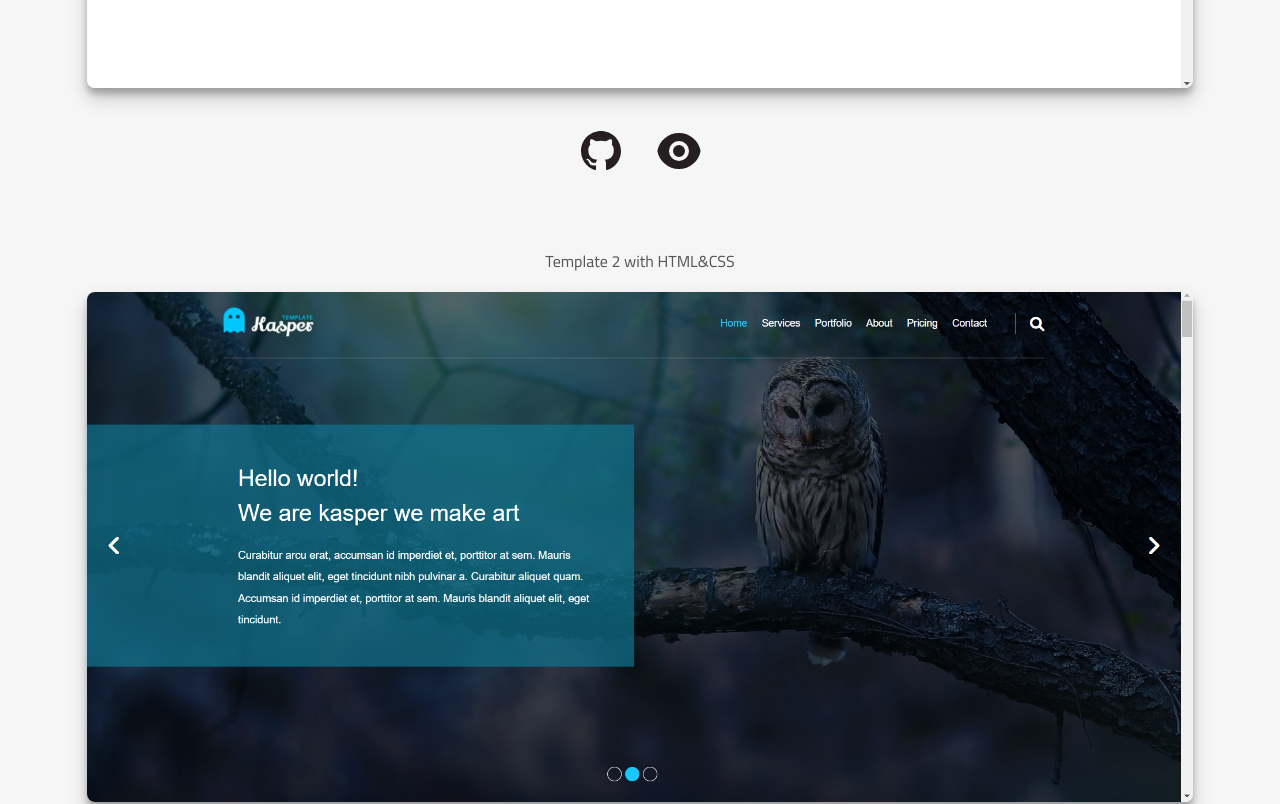
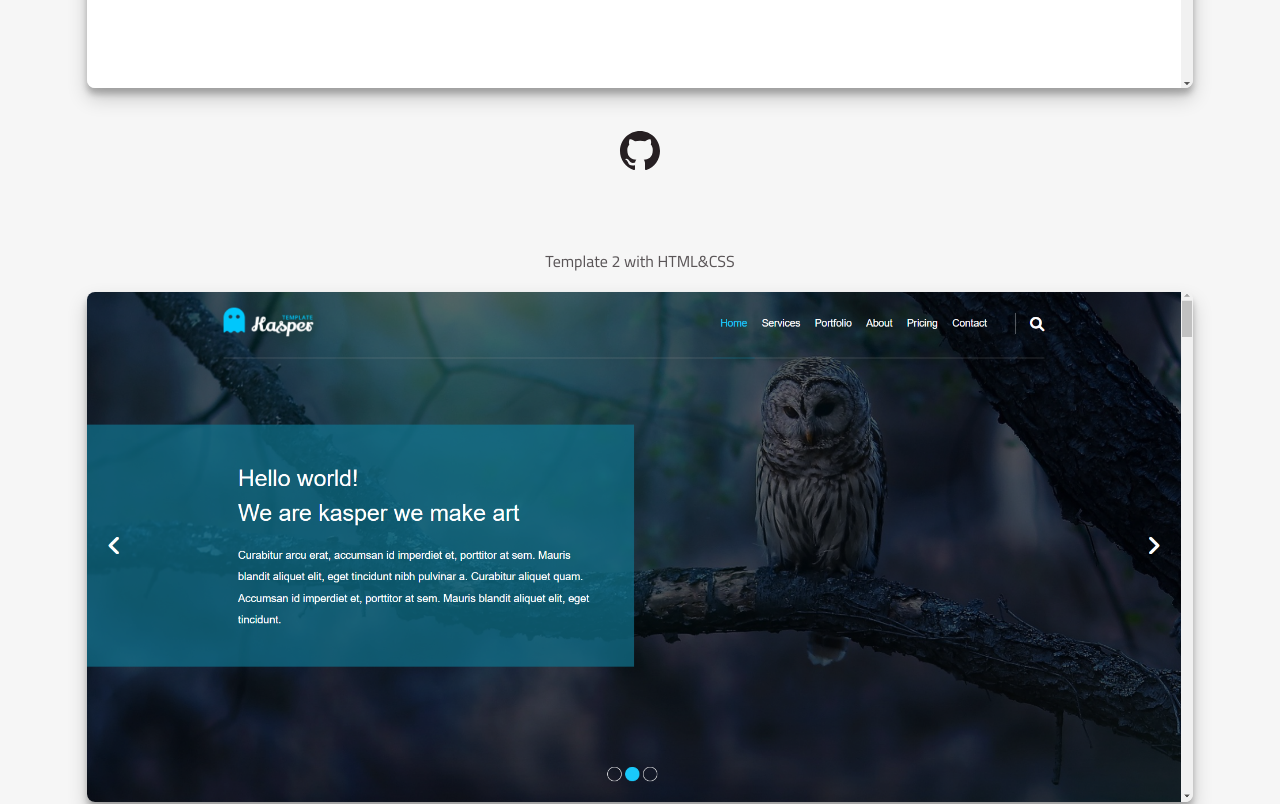
Before and after one commit to YahiaElsayed19/My-Portfolio, a React (Create React App) app: page /home in a window 1280 px wide. Shown: the part 1480-2284 px from the top of the page. Built offline with nearby package versions, Linux system fonts and the light colour scheme; a web font is replaced by a local one.

Commit message:
remove the eye and make the photo itself the link to deploment

```diff
--- a/src/components/Home/MyWork.js
+++ b/src/components/Home/MyWork.js
@@ -109,13 +109,12 @@ const MyWork = forwardRef((props, ref) => {
             viewport={{ once: true }}
             className={classes["my-work__box"]} key={box.id}>
             <p className={classes["my-work__description"]}>{box.description}</p>
-            <img src={box.image} alt={box.id} className={classes["my-work__image"]} />
+            <a href={box.live} target='_blank'>
+                <img src={box.image} alt={box.id} className={classes["my-work__image"]} />
+            </a>
             <div className={classes["my-work__btn"]}>
                 <a href={box.github} target='_blank'>
                     <RiGithubFill className={classes["my-work__icon"]} size="48px" />
-                </a>
-                <a href={box.live} target='_blank'>
-                    <RiEyeFill className={classes["my-work__icon"]} size="48px" />
                 </a>
             </div>
         </motion.div>
```
